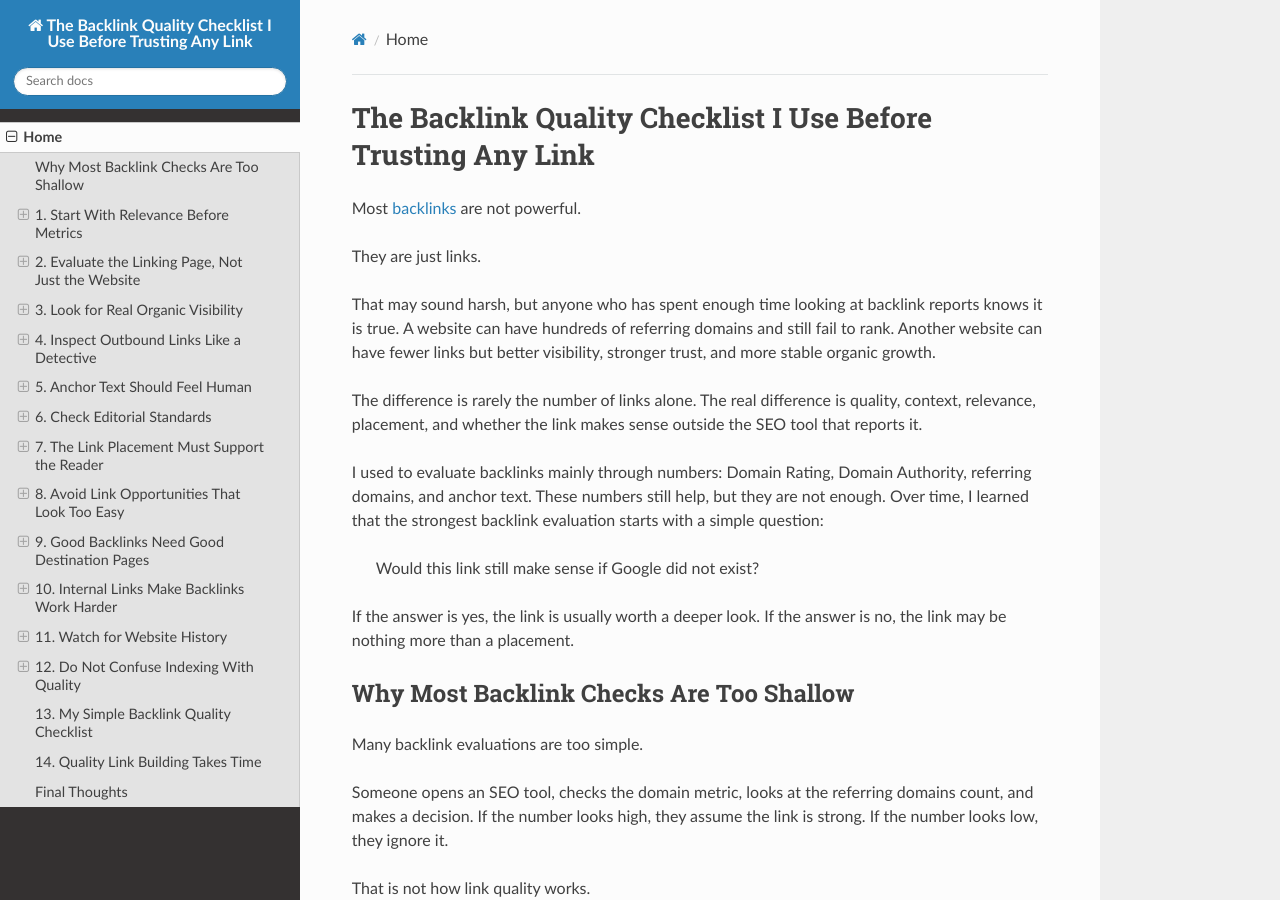
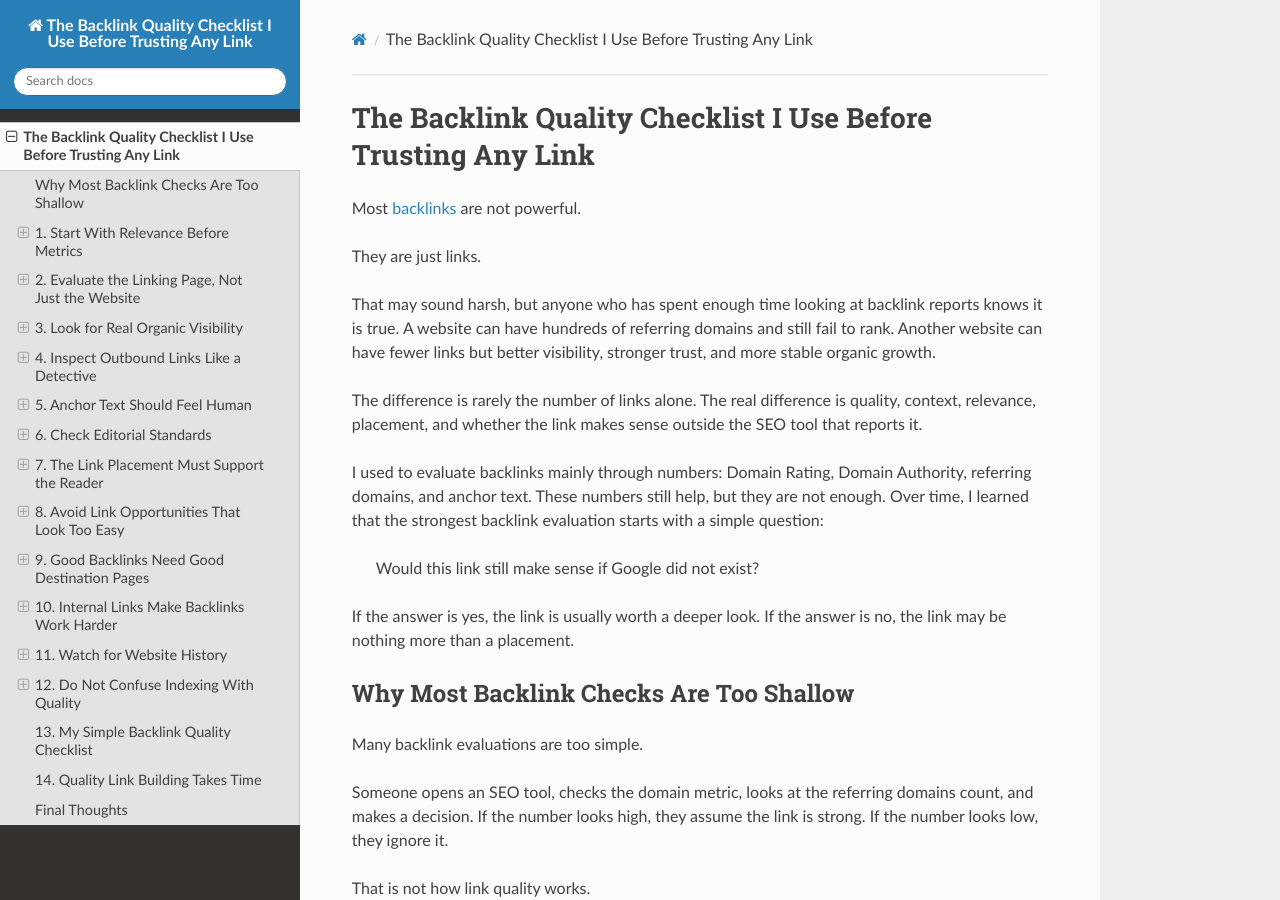
Before and after one commit to mohamedaly837/backlink-quality-checklist, an MkDocs documentation site: the page built from docs/index.md, in a window 1280 px wide and 900 px high. Built offline with MkDocs 1.6.1, drawn with Linux system fonts in a browser that asks for light colours; nearby versions of some CDN libraries; some of the changed lines change nothing that is shown.

Commit message:
Update mkdocs.yml

```diff
--- a/mkdocs.yml
+++ b/mkdocs.yml
@@ -1,7 +1,6 @@
 site_name: The Backlink Quality Checklist I Use Before Trusting Any Link
+
+docs_dir: docs
 
 theme:
   name: readthedocs
-
-nav:
-  - Home: index.md
```
